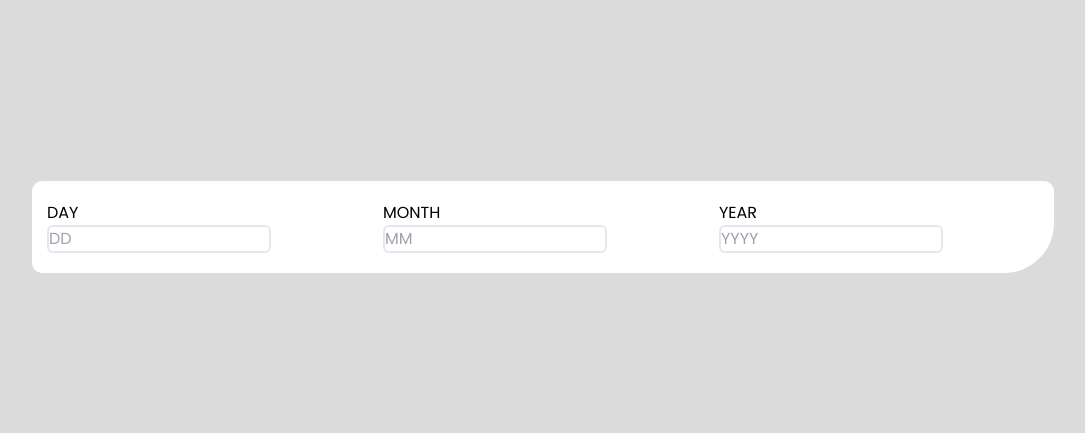
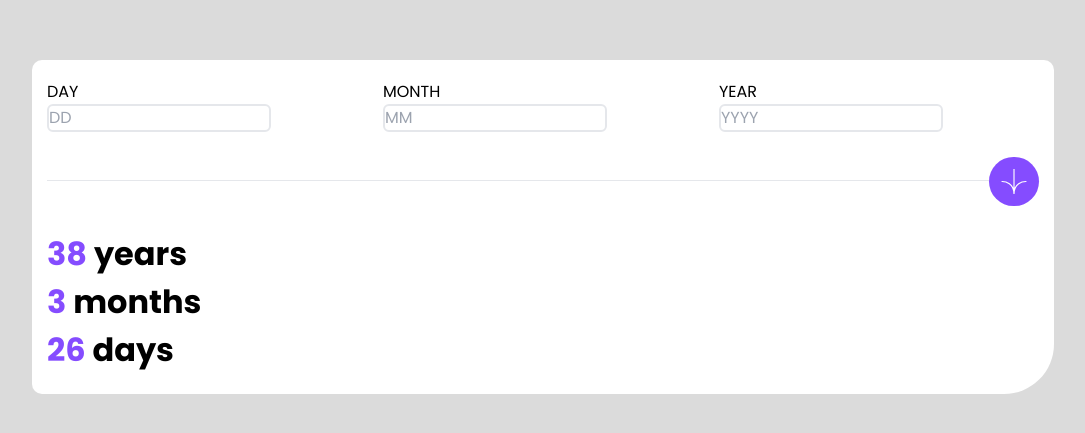
Before and after one commit to Atatra/age-calculator-app, a Next.js app: page / in a window 1280 px wide. Shown: the part 173-606 px from the top of the page, without its empty margins (97-1182 px from the left). Built offline with nearby package versions, Linux system fonts and the light colour scheme.

Commit message:
Add text and a bit of css

```diff
--- a/src/app/globals.css
+++ b/src/app/globals.css
@@ -11,4 +11,5 @@
   flex-direction: column;
   border-radius: 10px 10px 50px;
   padding: 20px 15px;
+  margin: 0px 10px;
 }
--- a/src/app/page.tsx
+++ b/src/app/page.tsx
@@ -1,11 +1,9 @@
 import Input from "@/components/Input";
+import iconArrow from "../../public/images/icon-arrow.svg";
 
 export default function Home() {
   return (
-    <main
-      className="flex justify-center
-    items-center font-poppins bg-neutral-lGrey"
-    >
+    <main className="font-poppins">
       <section className="card">
         <form>
           <div className="flex justify-between gap-4">
@@ -13,7 +11,32 @@ export default function Home() {
             <Input id="month" name="month" placeholder="MM" topLabel="MONTH" />
             <Input id="year" name="year" placeholder="YYYY" topLabel="YEAR" />
           </div>
+
+          <div className="text-center sm:text-end mt-12">
+            <hr />
+            <button
+              type="submit"
+              className="p-3 rounded-full bg-primary-purple relative top-[-24px]"
+            >
+              <img
+                width={26}
+                height={26}
+                src={iconArrow.src}
+                alt="Submit icon arrow"
+              />
+            </button>
+          </div>
         </form>
+
+        <strong className="text-inputs">
+          <span className="text-primary-purple">38</span> years
+        </strong>
+        <strong className="text-inputs">
+          <span className="text-primary-purple">3</span> months
+        </strong>
+        <strong className="text-inputs">
+          <span className="text-primary-purple">26</span> days
+        </strong>
       </section>
     </main>
   );
```
